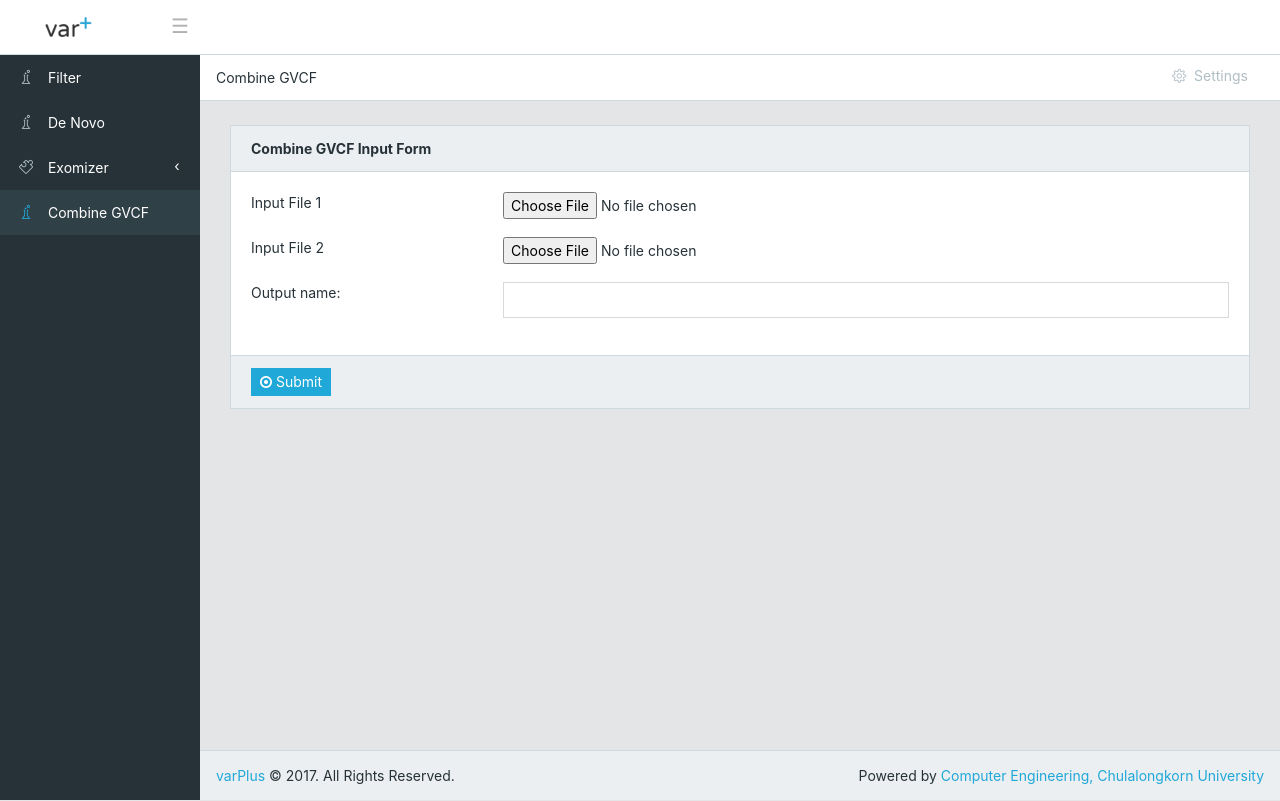
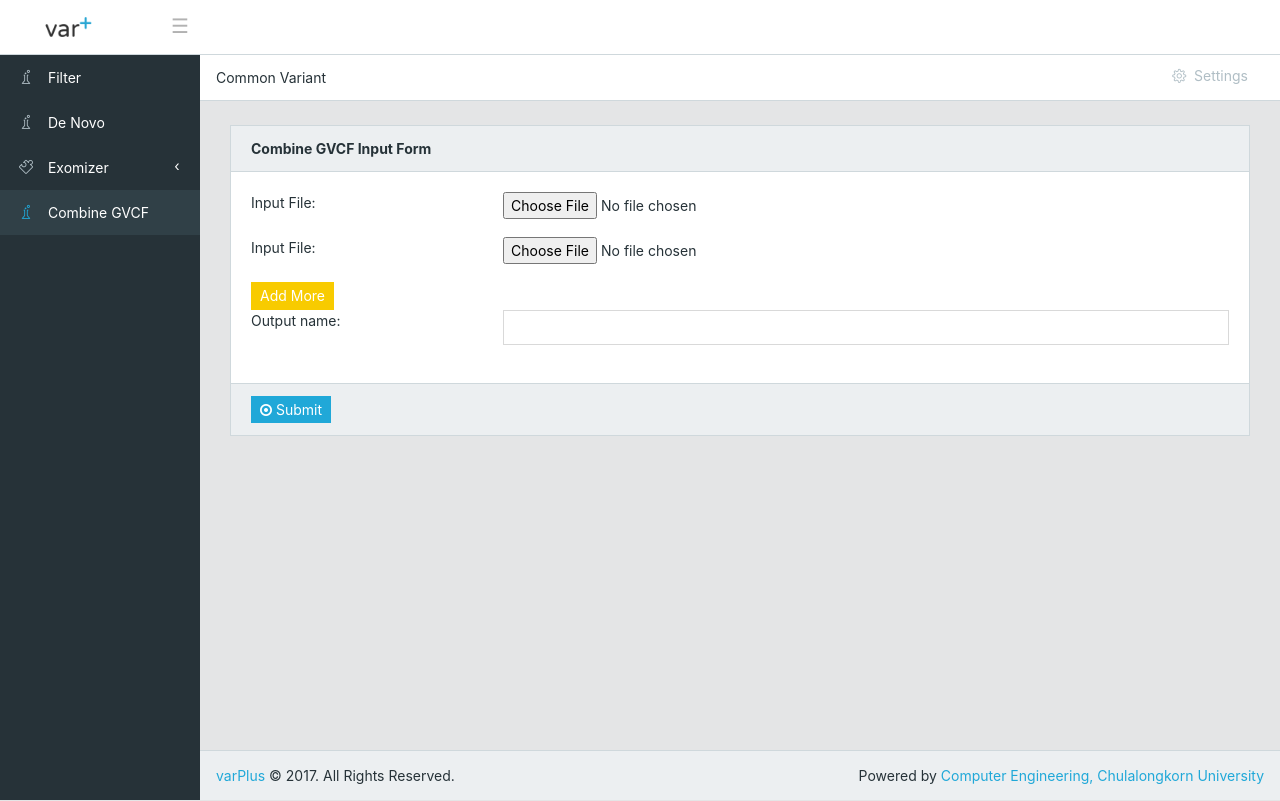
Before and after one commit to sirinthra-cc/bioinformatics, a Django app: page /combine-gvcf/ in a window 1280 px wide. Run offline with Django 3.2, Linux system fonts and the light colour scheme; some libraries are stand-ins or nearby versions.

Commit message:
common variant dynamic input

```diff
--- a/combine_gvcf/forms.py
+++ b/combine_gvcf/forms.py
@@ -2,6 +2,8 @@ from django import forms
 
 
 class CombineGvcfForm(forms.Form):
-    input1 = forms.CharField(label="Input file 1")
-    input2 = forms.CharField(label="Input file 2")
     output_name = forms.CharField(label='Output name', max_length=100)
+
+
+class InputForm(forms.Form):
+    input = forms.CharField(label="Input file")
--- a/combine_gvcf/views.py
+++ b/combine_gvcf/views.py
@@ -1,27 +1,33 @@
+from django.forms import formset_factory
 from django.shortcuts import render
 from django.http import HttpResponse, HttpResponseRedirect
 
 from commons.output_combine_gvcf import get_output_list
-from .forms import CombineGvcfForm
+from .forms import CombineGvcfForm, InputForm
 
 from .combined_gvcf import combined_gvcf
 
 
 def index(request):
+    InputFormSet = formset_factory(InputForm,extra=2)
     if request.method == 'POST':
         form = CombineGvcfForm(request.POST)
-        if form.is_valid():
-            input1 = form.cleaned_data['input1']
-            input2 = form.cleaned_data['input2']
+        formset = InputFormSet(request.POST)
+
+        if form.is_valid() and formset.is_valid():
+            input_list = []
+            for input_form in formset:
+                input_list.append(input_form.cleaned_data['input'])
             output_name = form.cleaned_data['output_name']
-
-            combined_gvcf([input1, input2], output_name)
+            print(input_list)
+            combined_gvcf(input_list, output_name)
             return HttpResponseRedirect('/combine-gvcf/output/'+output_name)
         else:
             print("invalid")
     else:
         form = CombineGvcfForm()
-    return render(request, 'combine_gvcf/index.html', {'form': form})
+        formset = InputFormSet()
+    return render(request, 'combine_gvcf/index.html', {'form': form, 'formset': formset})
 
 
 def output(request, output_name):
--- a/commons/output_combine_gvcf.py
+++ b/commons/output_combine_gvcf.py
@@ -18,7 +18,7 @@ def get_output_list(output_name):
     count = 0
     for row in list(open(file_path, "r")):
         words = row.strip().split()
-        if count == 1000:
+        if count == 500:
             break
         if read_en:
             output = Output(column_list=words)
--- a/templates/combine_gvcf/index.html
+++ b/templates/combine_gvcf/index.html
@@ -3,7 +3,7 @@
 
 {% block breadcrumb %}
     <ol class="breadcrumb">
-        <li class="breadcrumb-item">Combine GVCF</li>
+        <li class="breadcrumb-item">Common Variant</li>
         <li class="breadcrumb-menu">
             <div class="btn-group" role="group" aria-label="Button group with nested dropdown">
                 <a class="btn btn-secondary" href="#"><i class="icon-settings"></i> &nbsp;Settings</a>
@@ -18,31 +18,42 @@
             {% csrf_token %}
             <div class="card-header"><strong>Combine GVCF Input Form</strong></div>
             <div class="card-block">
-                {# Input file 1 #}
-                <div class="form-group row">
-                    <label class="col-md-3 form-control-label" for="file-input">Input File 1</label>
-                    <div class="col-md-9">
-                        <input type="file" id="input-file1" name="file-input">
-                    </div>
-                </div>
-                {# Input file 2 #}
-                <div class="form-group row">
-                    <label class="col-md-3 form-control-label" for="file-input">Input File 2</label>
-                    <div class="col-md-9">
-                        <input type="file" id="input-file2" name="file-input">
-                    </div>
+
+                {# input file#}
+                {{ formset.management_form }}
+                <div id="form_set">
+                    {% for form in formset.forms %}
+                        <div style="display: none">{{ form }}</div>
+                        <table class='no_error'>
+                            <div class="form-group row">
+                                <label class="col-md-3 form-control-label" for="file-input">Input File:</label>
+                                <div class="col-md-9">
+                                    <input type="file" id="file-{{ form.input.html_name }}" name="file-input">
+                                </div>
+                            </div>
+                        </table>
+                    {% endfor %}
                 </div>
 
+                <input type="button" value="Add More" id="add_more" class="col-lg-offset-3 btn btn-sm btn-warning">
+                <div id="empty_form" style="display:none">
+                    <div style="display: none">{{ formset.empty_form.as_table }}</div>
+                    <table class='no_error'>
 
-                <div style="display: none">{% include 'snippets/normal_field.html' with element=form.input1 %}</div>
-                <div style="display: none">{% include 'snippets/normal_field.html' with element=form.input2 %}</div>
+                        <div class="form-group row">
+                            <label class="col-md-3 form-control-label" for="file-input">Input File:</label>
+                            <div class="col-md-9">
+                                <input type="file" id="file-{{ formset.empty_form.input.html_name }}" name="file-input">
+                            </div>
+                        </div>
+                    </table>
+                </div>
 
                 {% include 'snippets/normal_field.html' with element=form.output_name %}
             </div>
 
             <div class="card-footer">
                 <button type="submit" class="btn btn-sm btn-primary" id="submit"><i class="fa fa-dot-circle-o"></i> Submit</button>
-{#                <button type="reset" class="btn btn-sm btn-danger"><i class="fa fa-ban"></i> Reset</button>#}
             </div>
         </form>
 
@@ -53,8 +64,16 @@
 {% block my-script %}
     <script type="text/javascript">
         document.getElementById("submit").onclick = function () {
-            document.getElementById("id_input1").value = document.getElementById("input-file1").value;
-            document.getElementById("id_input2").value = document.getElementById("input-file2").value;
+            total_form = $('#form_set').children().length;
+            for(var i = 0; i<total_form; i++)
+                document.getElementById("id_form-"+i+"-input").value = document.getElementById("file-form-"+i+"-input").value;
         };
+
+        $('#add_more').click(function() {
+            var form_idx = $('#id_form-TOTAL_FORMS').val();
+            $('#form_set').append($('#empty_form').html().replace(/__prefix__/g, form_idx));
+            $('#id_form-TOTAL_FORMS').val(parseInt(form_idx) + 1);
+        });
+
     </script>
 {% endblock %}
```
